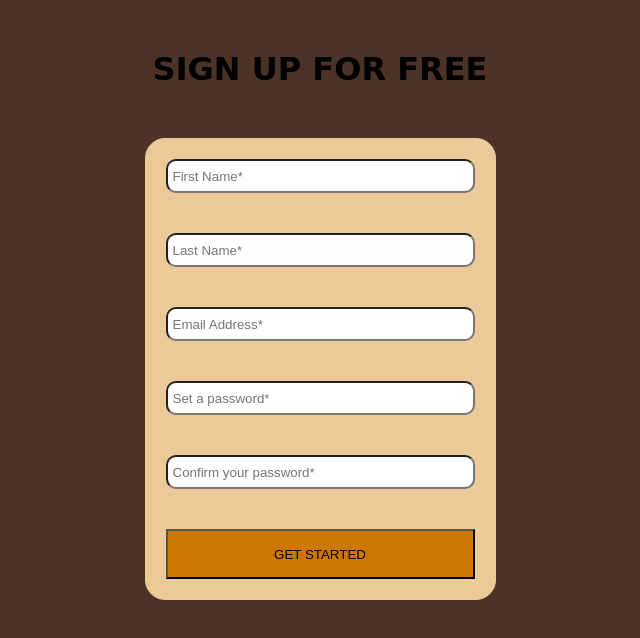
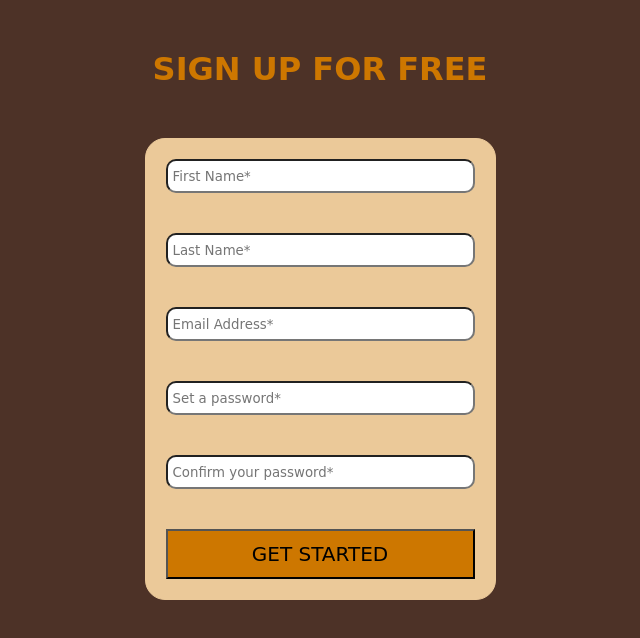
Before and after one commit to Ghiftee/WTF-form-project, a plain HTML site: page index.html in a window 1280 px wide. Shown: the whole page, without its empty margins (320-960 px from the left). Drawn offline with Linux system fonts and the light colour scheme.

Commit message:
Add more style

```diff
--- a/style.css
+++ b/style.css
@@ -1,11 +1,11 @@
 *{
     margin: 0;
     padding: 0;
+    font-family: cursive;
 }
 
 body{
     background-color: #4d3227;
-    font-family: cursive;
 }
 
 .container{
@@ -16,6 +16,7 @@ body{
 
 h1{
     margin: 50px;
+    color: #cd7700;
 }
 
 form{
@@ -38,4 +39,5 @@ button {
     margin: 20px;
     height: 50px;
     background-color: #cd7700;
+    font-size: 20px;
 }
```
